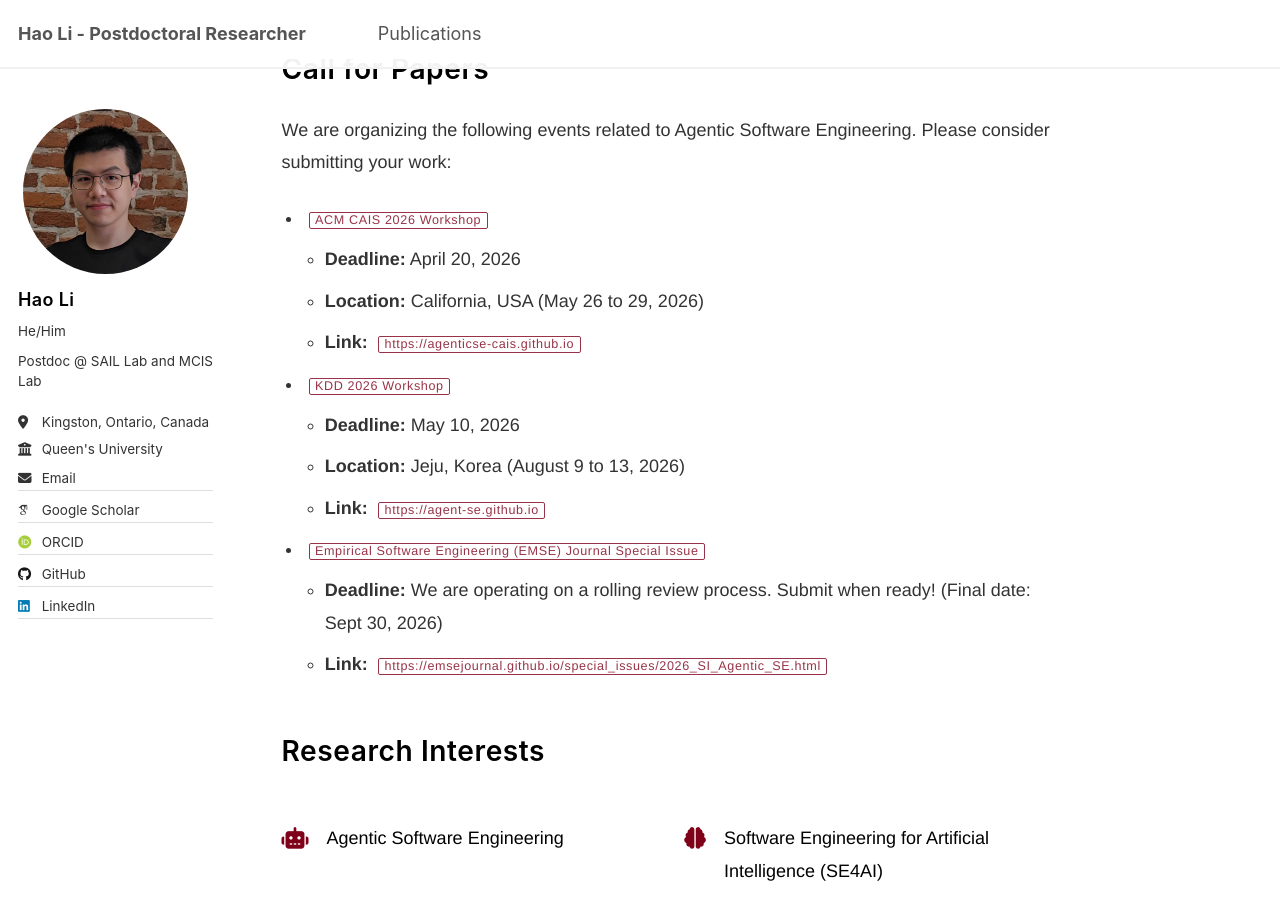
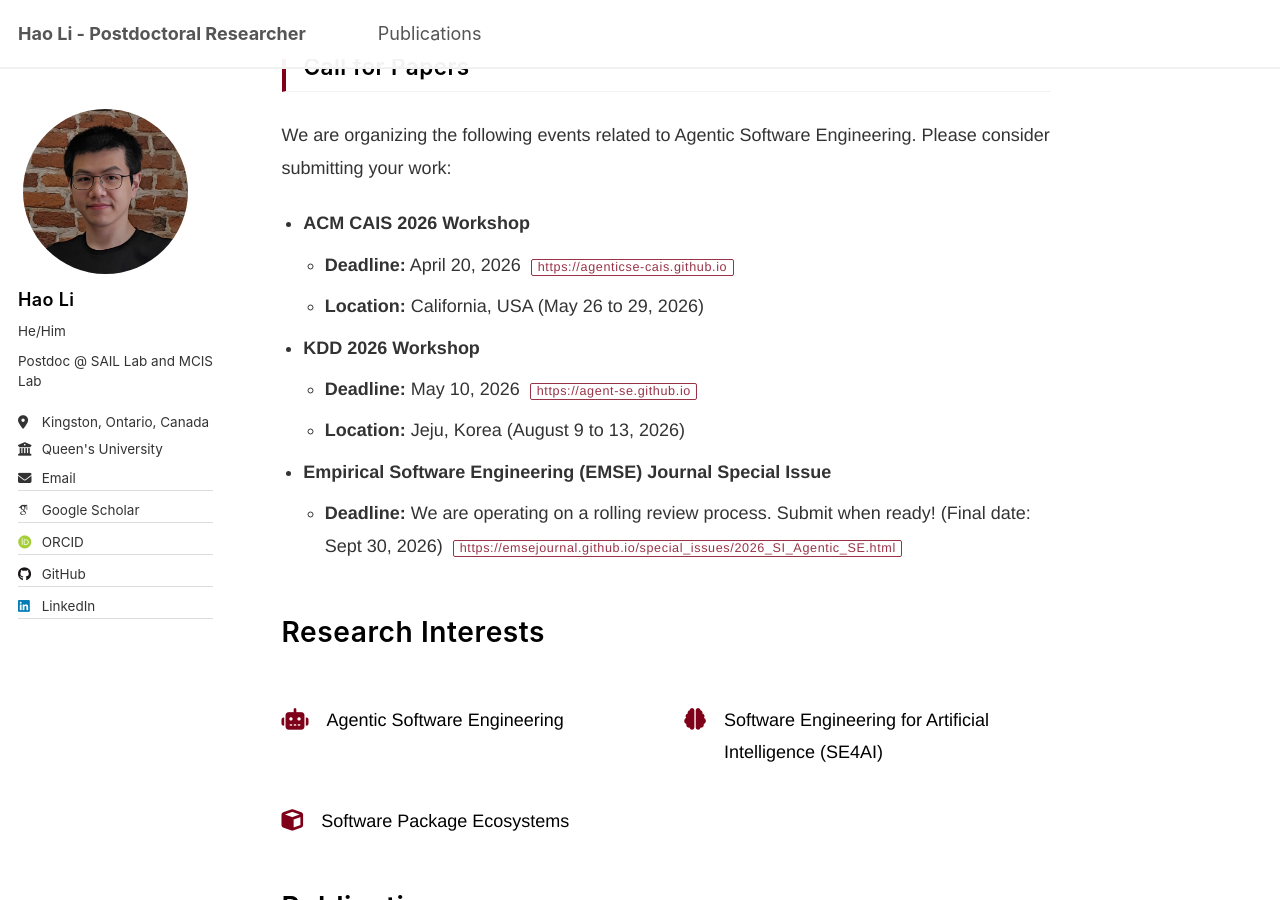
Before and after one commit to Leo-LiHao/Leo-LiHao.github.io, a Jekyll site: the page built from _pages/about.md, in a window 1280 px wide and 900 px high, scrolled down 443 px. Built offline with Jekyll 4.4.1, drawn with Linux system fonts in a browser that asks for light colours; some web fonts are replaced.

Commit message:
updated cfp

```diff
--- a/_pages/about.md
+++ b/_pages/about.md
@@ -12,21 +12,18 @@
 
 My primary research focuses on **Agentic Software Engineering**. As part of this initiative, I lead the creation of the **[AIDev dataset](https://huggingface.co/datasets/hao-li/AIDev)** to facilitate and advance research in AI-driven software development.
 
-# Call for Papers
+## Call for Papers
 
 We are organizing the following events related to Agentic Software Engineering. Please consider submitting your work:
 
-- **[ACM CAIS 2026 Workshop](https://agenticse-cais.github.io)**
-  - **Deadline:** April 20, 2026
+- **ACM CAIS 2026 Workshop**
+  - **Deadline:** April 20, 2026 [https://agenticse-cais.github.io](https://agenticse-cais.github.io)
   - **Location:** California, USA (May 26 to 29, 2026)
-  - **Link:** [https://agenticse-cais.github.io](https://agenticse-cais.github.io)
-- **[KDD 2026 Workshop](https://agent-se.github.io)**
-  - **Deadline:** May 10, 2026
+- **KDD 2026 Workshop**
+  - **Deadline:** May 10, 2026 [https://agent-se.github.io](https://agent-se.github.io)
   - **Location:** Jeju, Korea (August 9 to 13, 2026)
-  - **Link:** [https://agent-se.github.io](https://agent-se.github.io)
-- **[Empirical Software Engineering (EMSE) Journal Special Issue](https://emsejournal.github.io/special_issues/2026_SI_Agentic_SE.html)**
-  - **Deadline:** We are operating on a rolling review process. Submit when ready! (Final date: Sept 30, 2026)
-  - **Link:** [https://emsejournal.github.io/special_issues/2026_SI_Agentic_SE.html](https://emsejournal.github.io/special_issues/2026_SI_Agentic_SE.html)
+- **Empirical Software Engineering (EMSE) Journal Special Issue**
+  - **Deadline:** We are operating on a rolling review process. Submit when ready! (Final date: Sept 30, 2026) [https://emsejournal.github.io/special_issues/2026_SI_Agentic_SE.html](https://emsejournal.github.io/special_issues/2026_SI_Agentic_SE.html)
 
 # Research Interests
 
```
